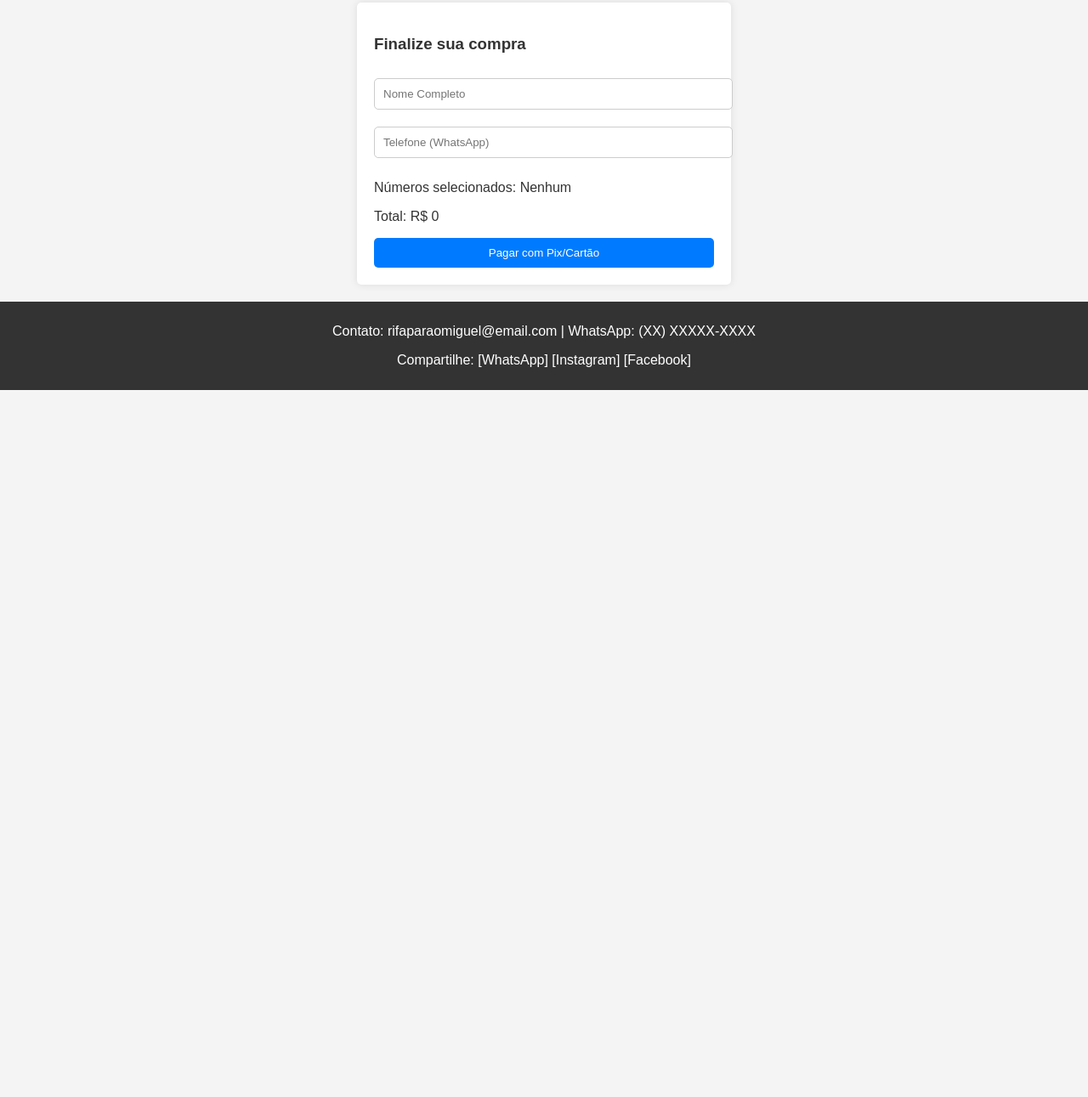
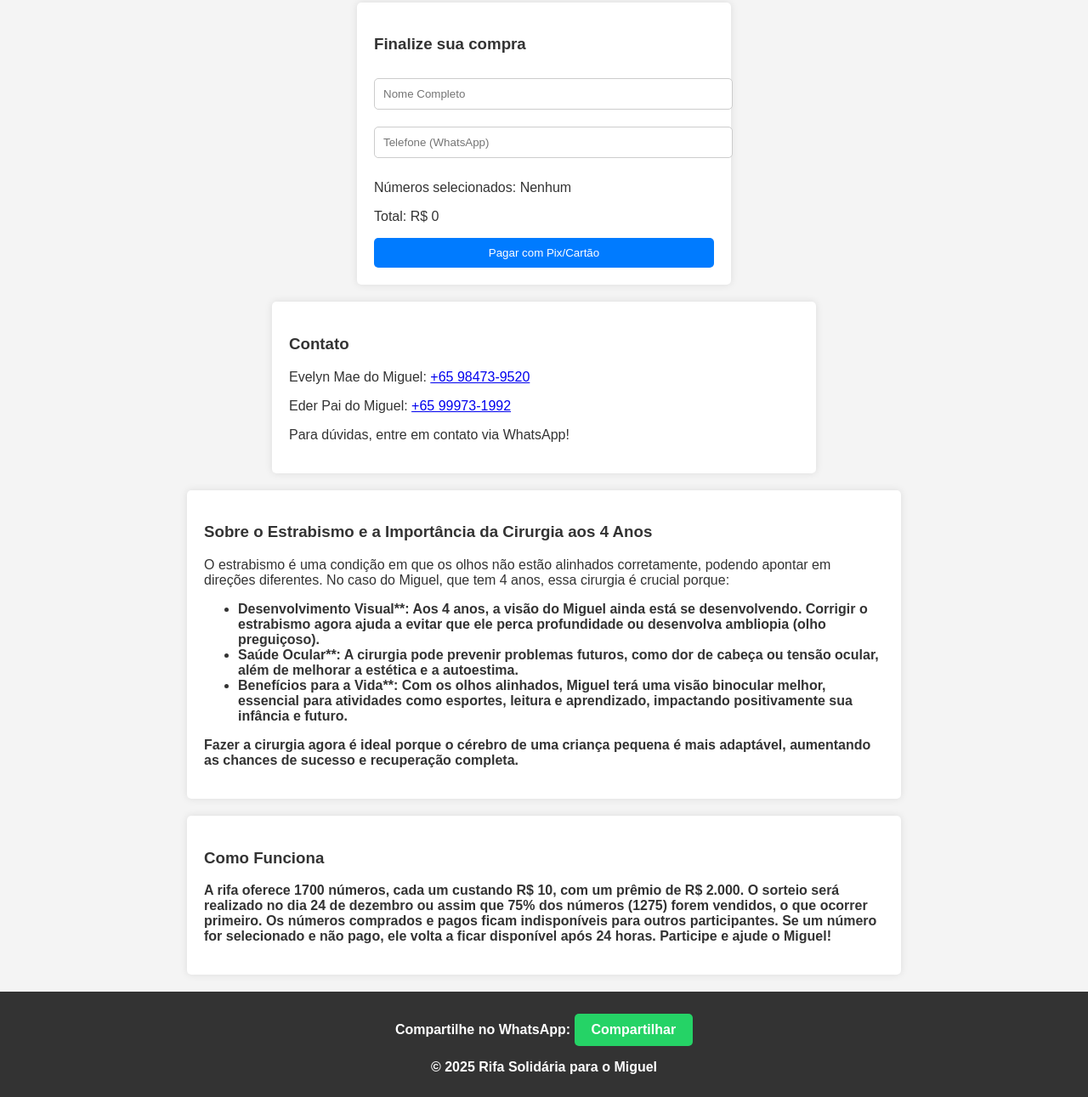
Before and after one commit to EderamorimTH/rifa-miguel, a plain HTML site: page index.html in a window 1280 px wide. Shown: the part 376-1667 px from the top of the page at 85% size. Before the commit the page ends 835 px from the top, so only its background shows below. Drawn offline with Linux system fonts and the light colour scheme; no server answers.

Commit message:
Update index.html

```diff
--- a/index.html
+++ b/index.html
@@ -96,6 +96,40 @@
             text-align: center;
             padding: 10px;
         }
+        .contact-section {
+            max-width: 600px;
+            margin: 20px auto;
+            padding: 20px;
+            background-color: white;
+            border-radius: 5px;
+            box-shadow: 0 0 10px rgba(0,0,0,0.1);
+        }
+        .estrabismo-section {
+            max-width: 800px;
+            margin: 20px auto;
+            padding: 20px;
+            background-color: white;
+            border-radius: 5px;
+            box-shadow: 0 0 10px rgba(0,0,0,0.1);
+        }
+        .como-funciona-section {
+            max-width: 800px;
+            margin: 20px auto;
+            padding: 20px;
+            background-color: white;
+            border-radius: 5px;
+            box-shadow: 0 0 10px rgba(0,0,0,0.1);
+        }
+        .share-button {
+            background-color: #25d366;
+            color: white;
+            padding: 10px 20px;
+            border: none;
+            border-radius: 5px;
+            cursor: pointer;
+            text-decoration: none;
+            display: inline-block;
+        }
     </style>
 </head>
 <body>
@@ -107,11 +141,11 @@
         <a href="#sobre">Sobre o Miguel</a>
         <a href="#como-funciona">Como Funciona</a>
         <a href="#contato">Contato</a>
-        <a href="sorteio.html">Sorteio</a>
+        <a href="javascript:void(0)" onclick="checkPassword()">Sorteio</a>
     </nav>
 </header>
 
-<section class="hero">
+<section class="hero" id="home">
     <h2>Ajude o Miguel a enxergar o mundo com clareza!</h2>
     <p>Compre números por R$ 10 e concorra a R$ 2.000. Todo o valor será usado para a cirurgia de estrabismo do Miguel!</p>
     <div class="progress-container">
@@ -135,14 +169,46 @@
     </form>
 </section>
 
+<section id="contato" class="contact-section">
+    <h3>Contato</h3>
+    <p>Evelyn Mae do Miguel: <a href="https://wa.me/65984739520">+65 98473-9520</a></p>
+    <p>Eder Pai do Miguel: <a href="https://wa.me/65999731992">+65 99973-1992</a></p>
+    <p>Para dúvidas, entre em contato via WhatsApp!</p>
+</section>
+
+<section id="sobre" class="estrabismo-section">
+    <h3>Sobre o Estrabismo e a Importância da Cirurgia aos 4 Anos</h3>
+    <p>O estrabismo é uma condição em que os olhos não estão alinhados corretamente, podendo apontar em direções diferentes. No caso do Miguel, que tem 4 anos, essa cirurgia é crucial porque:</p>
+    <ul>
+        <li><strong>Desenvolvimento Visual**: Aos 4 anos, a visão do Miguel ainda está se desenvolvendo. Corrigir o estrabismo agora ajuda a evitar que ele perca profundidade ou desenvolva ambliopia (olho preguiçoso).</li>
+        <li><strong>Saúde Ocular**: A cirurgia pode prevenir problemas futuros, como dor de cabeça ou tensão ocular, além de melhorar a estética e a autoestima.</li>
+        <li><strong>Benefícios para a Vida**: Com os olhos alinhados, Miguel terá uma visão binocular melhor, essencial para atividades como esportes, leitura e aprendizado, impactando positivamente sua infância e futuro.</li>
+    </ul>
+    <p>Fazer a cirurgia agora é ideal porque o cérebro de uma criança pequena é mais adaptável, aumentando as chances de sucesso e recuperação completa.</p>
+</section>
+
+<section id="como-funciona" class="como-funciona-section">
+    <h3>Como Funciona</h3>
+    <p>A rifa oferece 1700 números, cada um custando R$ 10, com um prêmio de R$ 2.000. O sorteio será realizado no dia 24 de dezembro ou assim que 75% dos números (1275) forem vendidos, o que ocorrer primeiro. Os números comprados e pagos ficam indisponíveis para outros participantes. Se um número for selecionado e não pago, ele volta a ficar disponível após 24 horas. Participe e ajude o Miguel!</p>
+</section>
+
 <footer>
-    <p>Contato: rifaparaomiguel@email.com | WhatsApp: (XX) XXXXX-XXXX</p>
-    <p>Compartilhe: [WhatsApp] [Instagram] [Facebook]</p>
+    <p>Compartilhe no WhatsApp: <a href="https://wa.me/?text=Ajude%20o%20Miguel%20na%20rifa%20solidária!%20Compre%20números%20por%20R$10%20e%20concorra%20a%20R$2.000.%20Mais%20info:%20[insira%20link]%20%0AContato:%20+65984739520%20ou%20+65999731992" class="share-button">Compartilhar</a></p>
+    <p>© 2025 Rifa Solidária para o Miguel</p>
 </footer>
 
 <script>
     function scrollToNumbers() {
         document.getElementById('numbers').scrollIntoView({ behavior: 'smooth' });
+    }
+
+    function checkPassword() {
+        const password = prompt("Digite a senha para acessar a página de sorteio:");
+        if (password === "VAIDACERTO") {
+            window.location.href = "sorteio.html";
+        } else {
+            alert("Senha incorreta!");
+        }
     }
 
     const numberContainer = document.getElementById('numbers');
```
